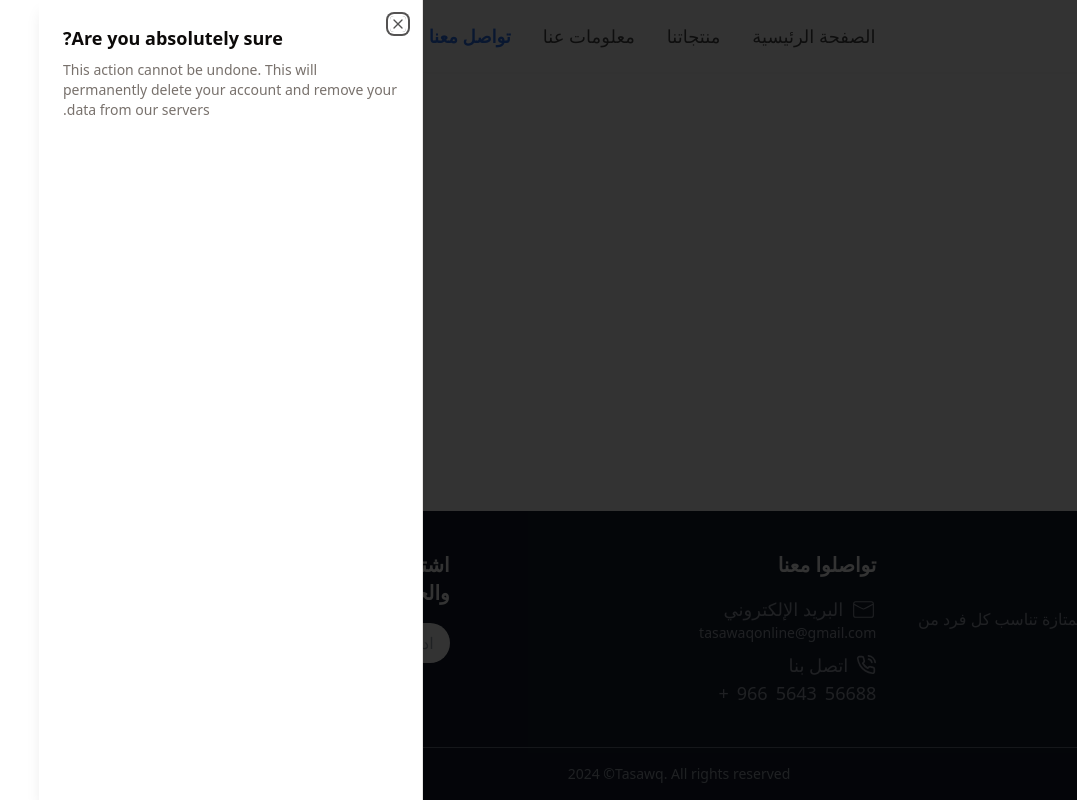
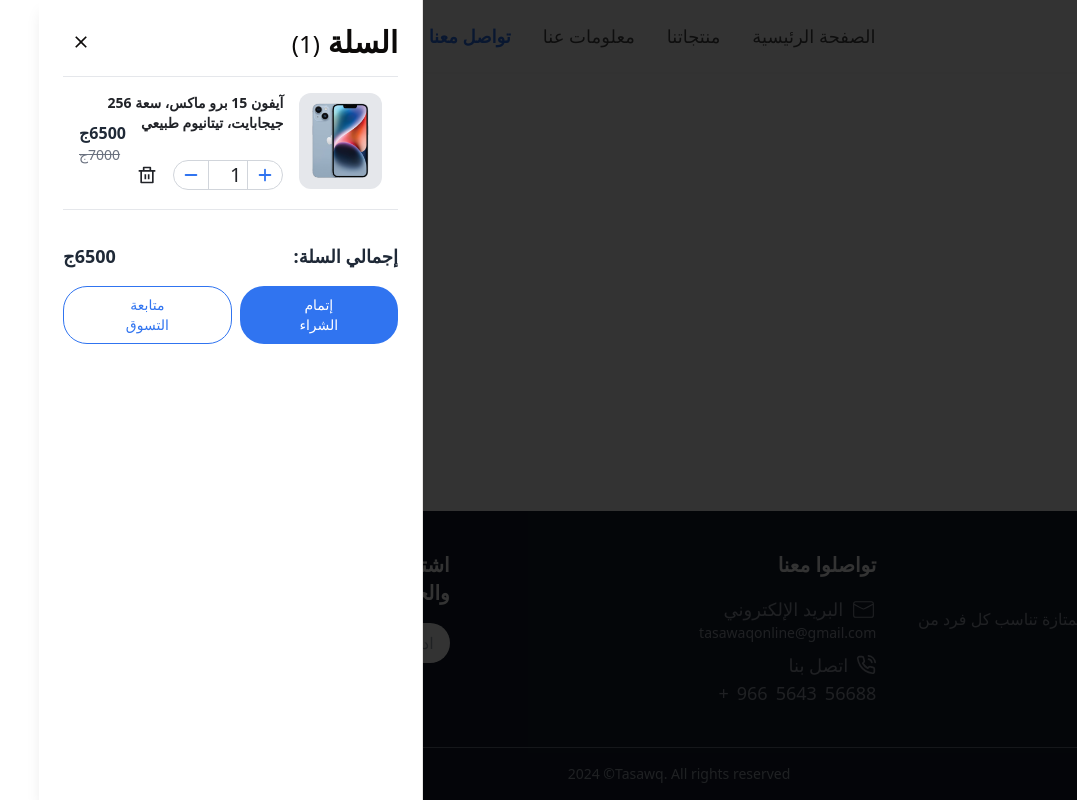
Before and after one commit to Ahmed-Rabi3e/E-commerce-Tswk-Figma-Website, a React (Vite) app: page /contact in a window 1280 px wide. Both pictures are taken after a click on the button 43 px from the left and 37 px from the top of the page. Shown: the whole page, without its empty margins (203-1280 px from the left). Built offline with nearby package versions, Linux system fonts and the light colour scheme.

Commit message:
Cart section

```diff
--- a/src/components/shared/Cart.jsx
+++ b/src/components/shared/Cart.jsx
@@ -2,11 +2,12 @@ import {
     Sheet,
     SheetContent,
     SheetDescription,
-    SheetHeader,
     SheetTitle,
     SheetTrigger,
 } from "@/components/ui/sheet";
 import { FiShoppingCart } from "react-icons/fi";
+import { MdClose } from "react-icons/md";
+import CartItem from "./CartItems";
 
 const Cart = () => {
     return (
@@ -16,13 +17,38 @@ const Cart = () => {
                     <FiShoppingCart size={22} />
                 </SheetTrigger>
                 <SheetContent side="left">
-                    <SheetHeader>
-                        <SheetTitle>Are you absolutely sure?</SheetTitle>
-                        <SheetDescription>
-                            This action cannot be undone. This will permanently delete your account
-                            and remove your data from our servers.
-                        </SheetDescription>
-                    </SheetHeader>
+                    <div className="flex justify-between items-center">
+                        {/* Title */}
+                        <div className="flex gap-4 items-center">
+                            <SheetTitle className="text-3xl">السلة <span className="text-2xl font-normal">(1)</span></SheetTitle>
+                        </div>
+                        <button
+                            className="p-2 hover:bg-gray-100 rounded-full focus:outline-none"
+                            onClick={() => document.querySelector('[data-state="open"]').click()}
+                        >
+                            <MdClose size={20} />
+                        </button>
+                    </div>
+                    <SheetDescription className="mt-4">
+                        <CartItem />
+                        {/* Total Price & Actions */}
+                        <div className="mt-4">
+                            <div className="flex flex-col sm:flex-row items-center sm:justify-between pt-4">
+                                <p className="text-base md:text-lg font-semibold text-gray-800">
+                                    إجمالي السلة:
+                                </p>
+                                <p className="text-base md:text-lg font-bold text-gray-800">6500ج</p>
+                            </div>
+                            <div className="w-full flex justify-center gap-2 mt-4">
+                                <button className="px-12 py-2 text-white bg-main rounded-3xl hover:bg-main/80">
+                                    إتمام الشراء
+                                </button>
+                                <button className="px-12 py-2 text-main border border-main rounded-3xl hover:bg-main/10">
+                                    متابعة التسوق
+                                </button>
+                            </div>
+                        </div>
+                    </SheetDescription>
                 </SheetContent>
             </Sheet>
         </div>
--- /dev/null
+++ b/src/components/shared/CartItems.jsx
@@ -0,0 +1,36 @@
+import { category_3 } from "@/assets/index";
+import QuantityControl from "./QuelityButton";
+
+const CartItem = () => {
+    return (
+        <div className="w-full p-4 border-b border-t border-gray-200">
+            {/* Item Details */}
+            <div className="flex items-start gap-4">
+                <div className="flex gap-4">
+                    <img
+                        src={category_3}
+                        alt="Product"
+                        className="w-24 h-24 object-cover bg-gray-200 rounded-xl"
+                    />
+                    {/* Text Details */}
+                    <div className="flex flex-col relative">
+                        <p className="text-sm font-semibold text-sec">
+                            آيفون 15 برو ماكس، سعة 256 جيجابايت، تيتانيوم طبيعي
+                        </p>
+                        <div className="flex flex-col text-left text-gray-500 absolute top-1/2 -translate-y-1/2 left-0">
+                            <span className="text-base font-semibold text-gray-800">
+                                6500ج
+                            </span>
+                            <span className="line-through text-sm">7000ج</span>
+                        </div>
+                        <div>
+                            <QuantityControl hasDelete={true} />
+                        </div>
+                    </div>
+                </div>
+            </div>
+        </div>
+    );
+};
+
+export default CartItem;
--- /dev/null
+++ b/src/components/shared/QuelityButton.jsx
@@ -0,0 +1,49 @@
+import { useState } from "react";
+import { HiMinus, HiPlus } from "react-icons/hi";
+import { RiDeleteBinLine } from "react-icons/ri";
+
+const QuantityControl = ({ hasDelete }) => {
+    const [quantity, setQuantity] = useState(1);
+
+    const handleIncrease = () => {
+        setQuantity((prev) => prev + 1);
+    };
+
+    const handleDecrease = () => {
+        setQuantity((prev) => (prev > 1 ? prev - 1 : 1));
+    };
+
+    return (
+        <div className="flex items-center gap-2 mt-6">
+            <div className="flex items-center border border-gray-300 rounded-3xl overflow-hidden w-fit">
+                <button
+                    onClick={handleIncrease}
+                    className="text-main hover:bg-gray-100 px-2 py-1"
+                >
+                    <HiPlus size={18} />
+                </button>
+                {/* Input Field */}
+                <input
+                    type="number"
+                    value={quantity}
+                    readOnly
+                    className="w-10 text-center text-sec outline-none text-xl border-x border-gray-300"
+                />
+                <button
+                    onClick={handleDecrease}
+                    className="text-main hover:bg-gray-100 px-2 py-1"
+                >
+                    <HiMinus size={18} />
+                </button>
+            </div>
+            {hasDelete &&
+                <button
+                    className="text-sec p-2 hover:bg-gray-100 rounded-full focus:outline-none"
+                >
+                    <RiDeleteBinLine size={20} />
+                </button>}
+        </div>
+    );
+};
+
+export default QuantityControl;
--- a/src/index.css
+++ b/src/index.css
@@ -7,6 +7,10 @@ html {
 }
 body {
   /* font-family: "", sans-serif; Add an Arabic-friendly font */
+}
+
+[data-state="open"] > button {
+  display: none;
 }
 
 .scrollbar-hide {
```
